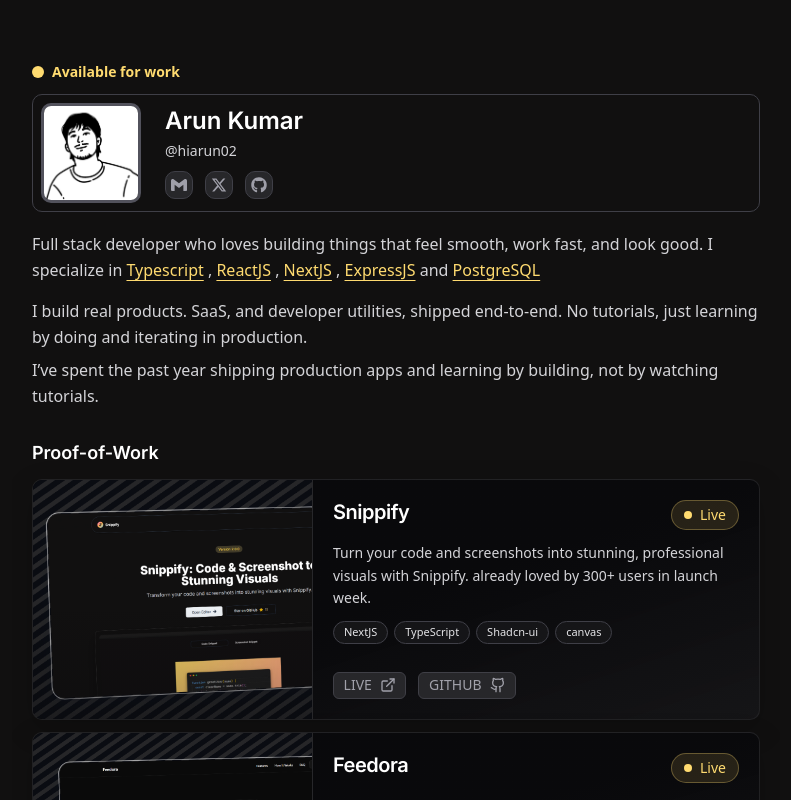
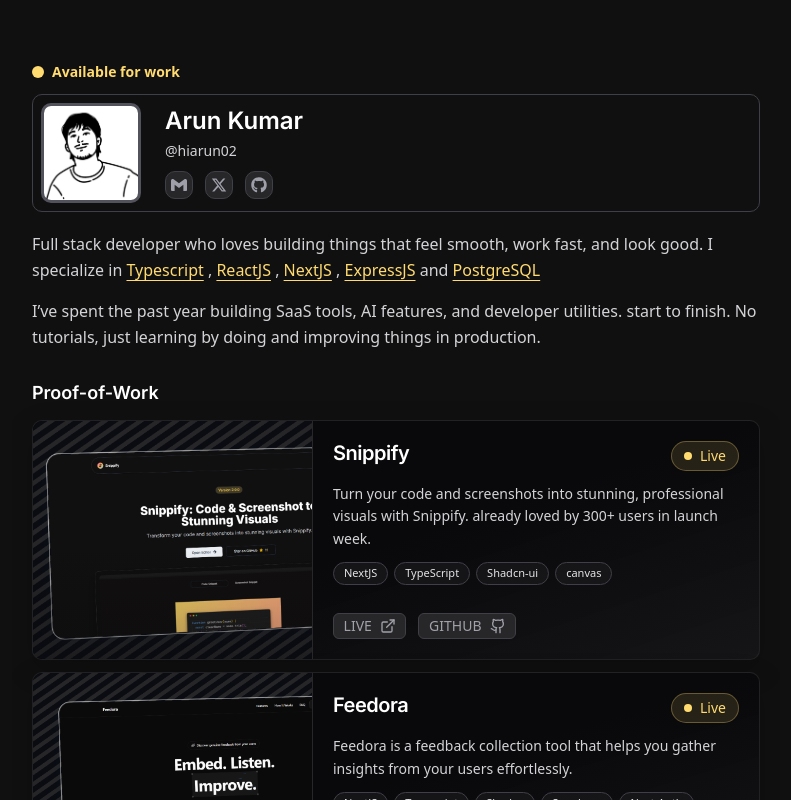
Before and after one commit to hiarun01/my-portfolio, a Next.js app: page / in a window 1280 px wide. Shown: the top 800 px of the page, without its empty margins (244-1035 px from the left). Built offline with nearby package versions, Linux system fonts and the light colour scheme.

Commit message:
fixed project card and update about info

```diff
--- a/components/About.tsx
+++ b/components/About.tsx
@@ -87,14 +87,9 @@ export default function About() {
         </p>
 
         <p className="text-zinc-300  text-base leading-relaxed mb-2">
-          I build real products. SaaS, and developer utilities, shipped
-          end-to-end. No tutorials, just learning by doing and iterating in
-          production.
-        </p>
-
-        <p className="text-zinc-300  text-base leading-relaxed mb-2">
-          I’ve spent the past year shipping production apps and learning by
-          building, not by watching tutorials.
+          I’ve spent the past year building SaaS tools, AI features, and
+          developer utilities. start to finish. No tutorials, just learning by
+          doing and improving things in production.
         </p>
 
         {/* <p className="text-zinc-300  text-base leading-relaxed mb-2">
--- a/components/Data/ProjectsData.ts
+++ b/components/Data/ProjectsData.ts
@@ -40,7 +40,7 @@ export const personalProjects: Project[] = [
     id: 3,
     title: "Rapid Report",
     description:
-      "Rapid Report is a platform that enables users to quickly and securely report emergencies, ensuring fast response times while protecting user privacy with options for full anonymity.",
+      "A modern platform that lets people quickly report incidents and track their progress, powered by AI for faster and more accurate reporting.",
     techStack: [
       "React",
       "TypeScript",
```
